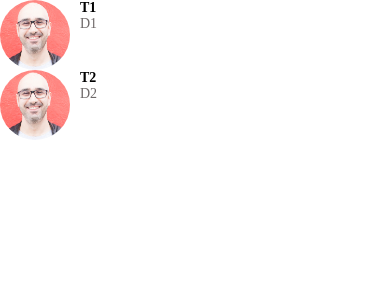
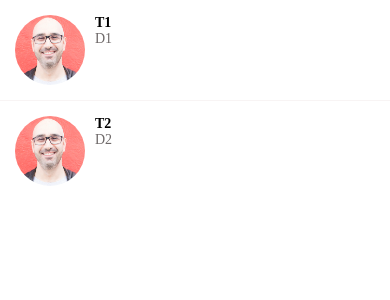
Before and after one commit to Elijah-Harvey/DoneWithIt, a React Native app: screen / in a window 390 px wide. Shown: the top 300 px of the page. Built offline with nearby package versions, Linux system fonts and the light colour scheme.

Commit message:
Separators

```diff
--- a/app/components/ListItem.js
+++ b/app/components/ListItem.js
@@ -17,6 +17,7 @@
 const styles = StyleSheet.create({
   container: {
     flexDirection: "row",
+    padding: 15,
   },
   image: {
     width: 70,
--- /dev/null
+++ b/app/components/ListItemSeparator.js
@@ -0,0 +1,17 @@
+import React from "react";
+import { StyleSheet, View } from "react-native";
+import colors from "../config/colors";
+
+function ListItemSeparator() {
+  return <View style={styles.separator} />;
+}
+
+const styles = StyleSheet.create({
+  separator: {
+    width: '100%',
+    height: 1,
+    backgroundColor: colors.light
+  }
+});
+
+export default ListItemSeparator;
--- a/app/config/colors.js
+++ b/app/config/colors.js
@@ -4,4 +4,5 @@
   black: "#000",
   white: "#fff",
   meduim: "#6e6969",
+  light: "#f8f4f4",
 };
--- a/app/screens/MessagesScreen.js
+++ b/app/screens/MessagesScreen.js
@@ -1,8 +1,9 @@
 import React from "react";
-import { FlatList, StyleSheet } from "react-native";
+import { FlatList, StyleSheet, View } from "react-native";
 
 import ListItem from "../components/ListItem";
 import Screen from "../components/Screen";
+import ListItemSeparator from './../components/ListItemSeparator';
 
 const messages = [
   {
@@ -17,6 +18,7 @@
     description: "D2",
     image: require("../assets/mosh.jpg"),
   },
+
 ];
 
 function MessagesScreen(props) {
@@ -32,13 +34,12 @@
             image={item.image}
           />
         )}
+        ItemSeparatorComponent={ListItemSeparator}
       />
     </Screen>
   );
 }
 
-const styles = StyleSheet.create({
-
-})
+const styles = StyleSheet.create({});
 
 export default MessagesScreen;
```
